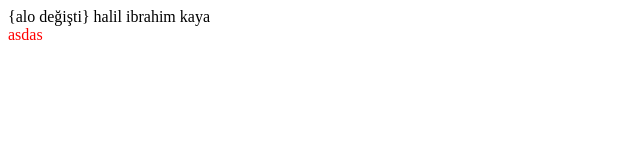
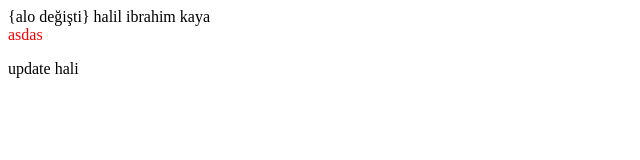
Before and after one commit to halil1919/haliltayfun1, a plain HTML site: page index.html in a window 1280 px wide. Shown: the full height of the page, 0-640 px from the left. Drawn offline with Linux system fonts and the light colour scheme.

Commit message:
ilk sabah aldım
asdas

```diff
--- a/index.html
+++ b/index.html
@@ -8,5 +8,6 @@
  {alo değişti}
 halil ibrahim kaya
 <div style="color:red;">asdas</div>
+    <p>update hali</p>
 </body>
 </html>
```
